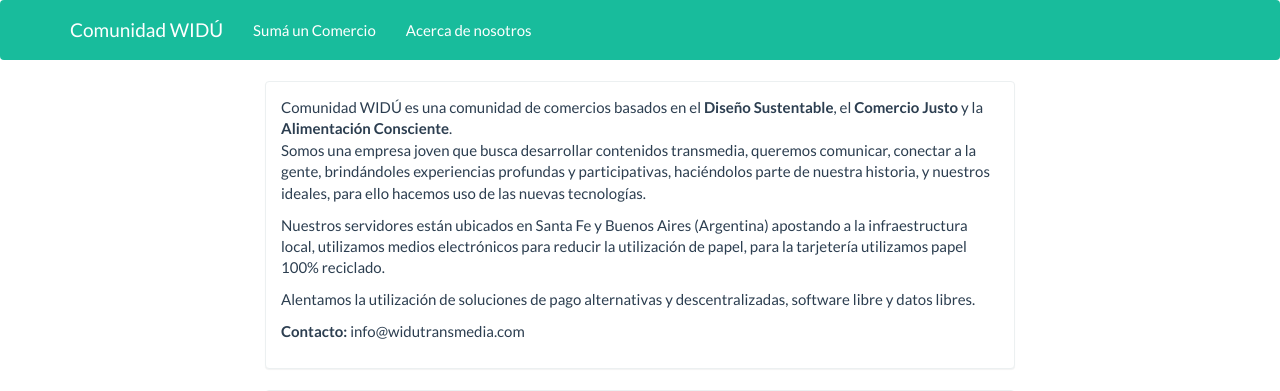
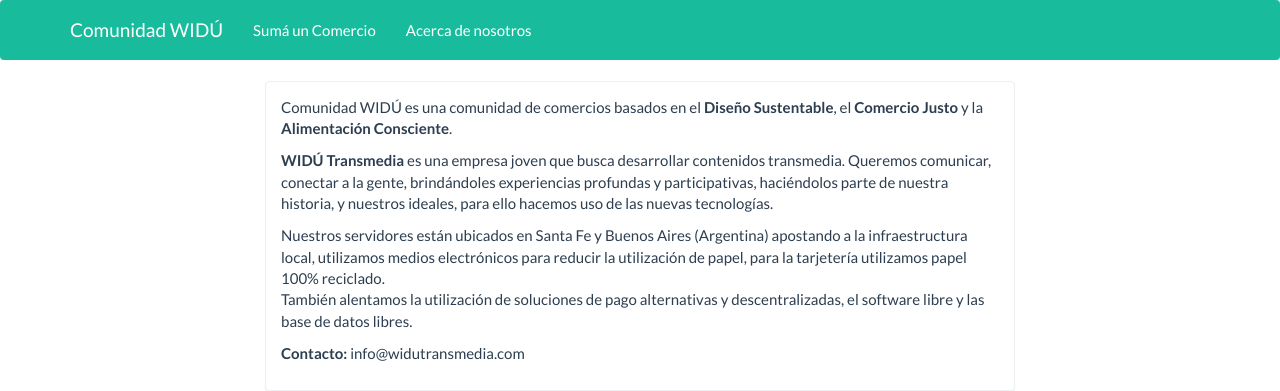
Before and after one commit to Eibriel/hovyu-community-web, a Flask app: page /about in a window 1280 px wide. Shown: the top 391 px of the page. Run offline with Flask 2, Linux system fonts and the light colour scheme; parts of the project's set-up code (start-up, migrations or seed data) failed here and were passed over; some libraries are stand-ins or nearby versions.

Commit message:
Small fixes on text

```diff
--- a/web_server/web_server/templates/about.html
+++ b/web_server/web_server/templates/about.html
@@ -7,17 +7,18 @@
             <div class="panel-body">
                 <p>
                     Comunidad WIDÚ es una comunidad de comercios basados en el <strong>Diseño Sustentable</strong>,
-                    el <strong>Comercio Justo</strong> y la <strong>Alimentación Consciente</strong>.<br>
-                    Somos una empresa joven que busca desarrollar contenidos transmedia, queremos comunicar,
+                    el <strong>Comercio Justo</strong> y la <strong>Alimentación Consciente</strong>.
+                </p>
+                <p>
+                    <strong>WIDÚ Transmedia</strong> es una empresa joven que busca desarrollar contenidos transmedia. Queremos comunicar,
                     conectar a la gente, brindándoles experiencias profundas y participativas,
                     haciéndolos parte de nuestra historia, y nuestros ideales, para ello hacemos uso de las nuevas tecnologías.
                 </p>
                 <p>
                     Nuestros servidores están ubicados en Santa Fe y Buenos Aires (Argentina) apostando a la infraestructura local,
-                    utilizamos medios electrónicos para reducir la utilización de papel, para la tarjetería utilizamos papel 100% reciclado.
-                </p>
-                <p>
-                    Alentamos la utilización de soluciones de pago alternativas y descentralizadas, software libre y datos libres.
+                    utilizamos medios electrónicos para reducir la utilización de papel, para la tarjetería utilizamos papel 100% reciclado.<br>
+                    También alentamos la utilización de soluciones de pago alternativas y descentralizadas, el software libre y
+                    las base de datos libres.
                 </p>
                 <p><strong>Contacto:</strong> info@widutransmedia.com</p>
             </div>
```
